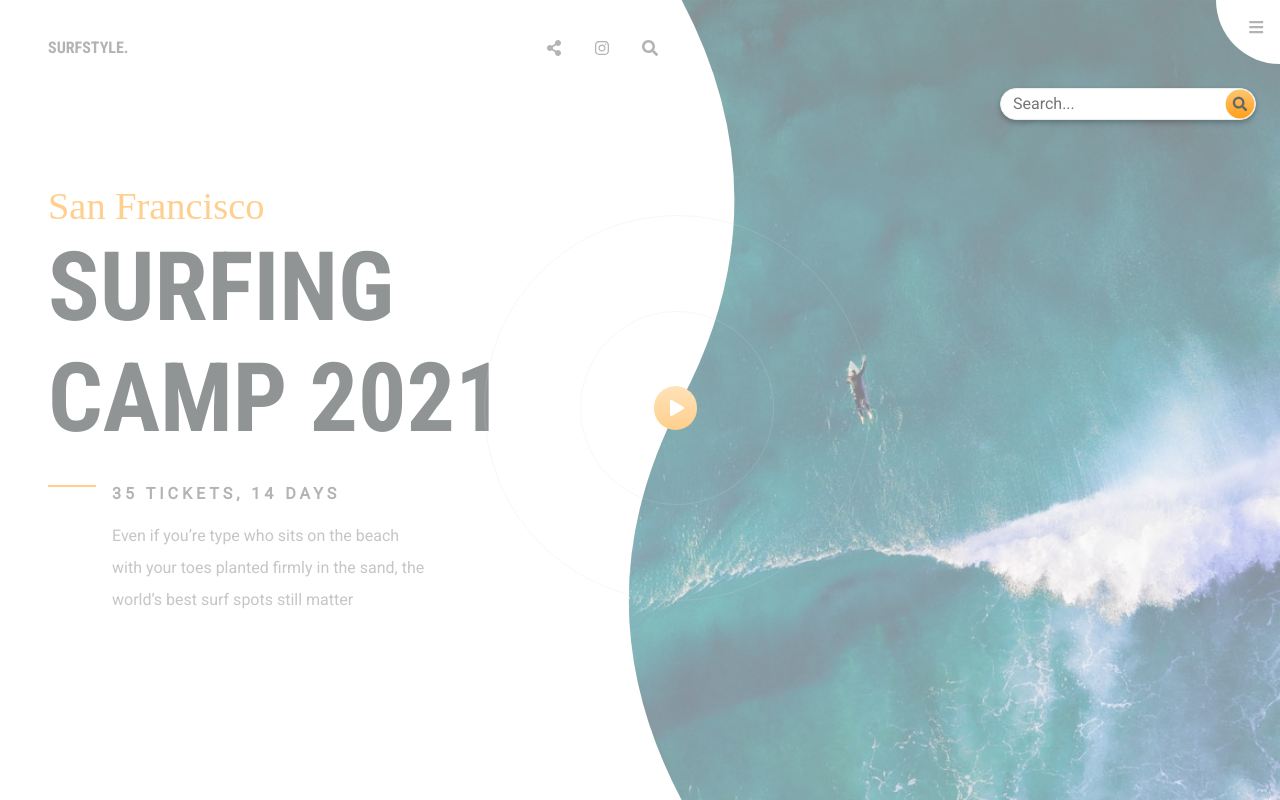
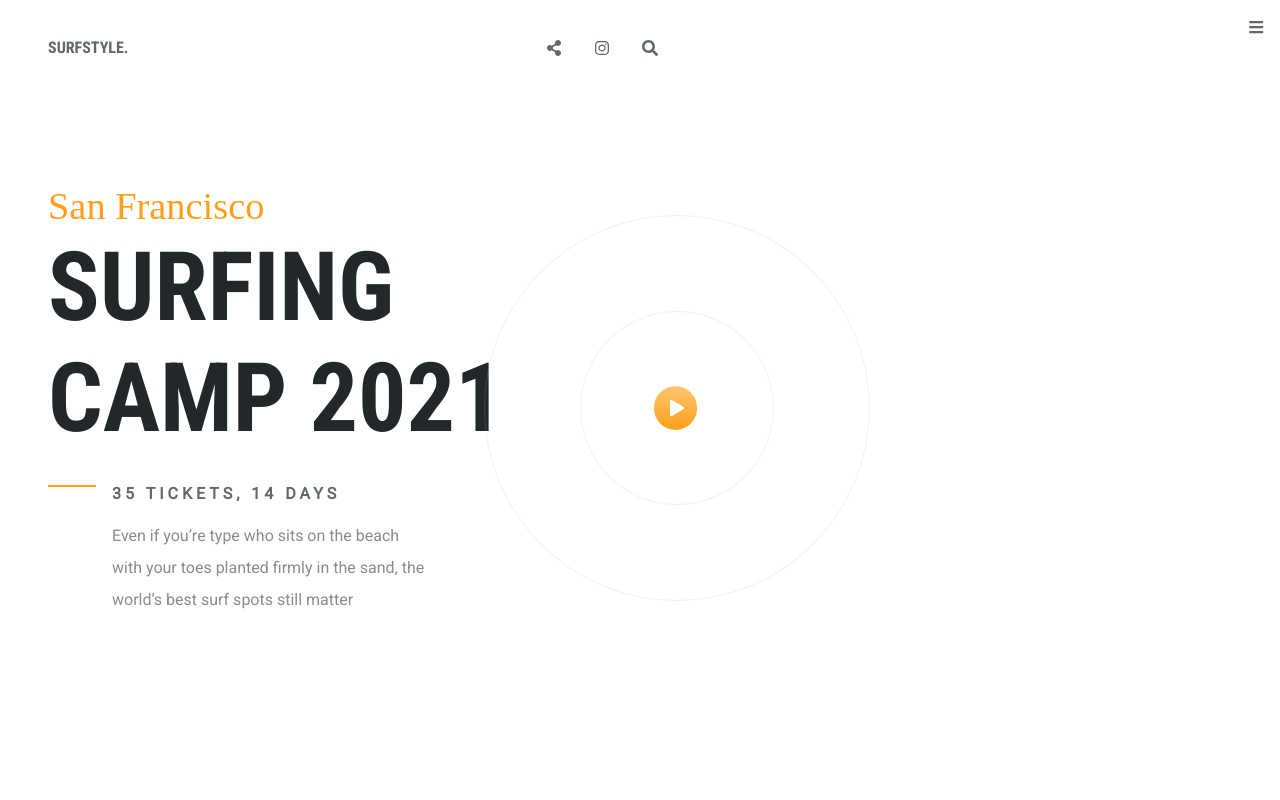
Before and after one commit to kepler003/surfstyle, a React app: page / in a window 1280 px wide. Shown: the top 800 px of the page. Built offline with nearby package versions, Linux system fonts and the light colour scheme; a web font is replaced by a local one.

Commit message:
HeaderNav -> Close modal on enter click

```diff
--- a/src/components/molecules/Search.js
+++ b/src/components/molecules/Search.js
@@ -5,7 +5,7 @@ import { Button, Icon } from 'atoms/atoms';
 
 export default () => {
 
-  const [isOpen, setIsOpen] = useState(true);
+  const [isOpen, setIsOpen] = useState(false);
 
 
   const openModal = () => {
@@ -17,6 +17,11 @@ export default () => {
   };
 
   const autoFocus = input => input && input.focus();
+
+
+  const handleKeyUp = (e) => {
+    if (e.keyCode === 13) closeModal();
+  };
 
 
   return (
@@ -42,6 +47,7 @@ export default () => {
             type=        "text"
             placeholder= "Search..."
             ref=         { autoFocus }
+            onKeyUp={ handleKeyUp }
           />
           <Button className="search__btn" bgColor="primary" shape="rounded">
             <Icon icon="search" />
```
